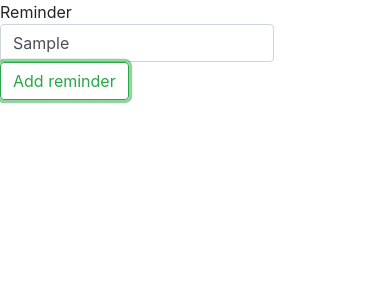
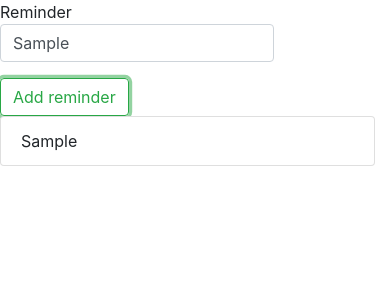
Before and after one commit to YakubuAmidu/Reminder, a React (Create React App) app: page / in a window 390 px wide. Both pictures are taken after typing "Sample" into the empty fields and a click on the button "Add reminder". Shown: the top 300 px of the page. Built offline with nearby package versions, Linux system fonts and the light colour scheme.

Commit message:
Commiting changes

```diff
--- a/src/components/App.jsx
+++ b/src/components/App.jsx
@@ -13,9 +13,25 @@ class App extends Component{
    }
 
    addReminder(){
-       console.log("this", this);
        this.props.addReminder(this.state.text);
    }
+
+  renderReminder(){
+      const { reminders } = this.props;
+      return (
+          <ul className="list-group col-sm-4">
+              {
+                  reminders.map(reminder => {
+                      return (
+                      <li key={reminder.id} className="list-group-item">
+                          <div>{reminder.text}</div>
+                      </li>
+                      )
+                  })
+              }
+          </ul>
+      )
+  }
 
     render(){
     return (
@@ -30,6 +46,7 @@ class App extends Component{
                     className="form-control"
                     onChange={(Event) => this.setState({ text: Event.target.value })}
                     />
+                    </div>
                     <Button
                     className="btn"
                     variant="outline-success"
@@ -39,7 +56,7 @@ class App extends Component{
                         Add reminder
                     </Button>
                 </div>
-            </div>
+                {this.renderReminder()}
         </div>
     )
 }
```
